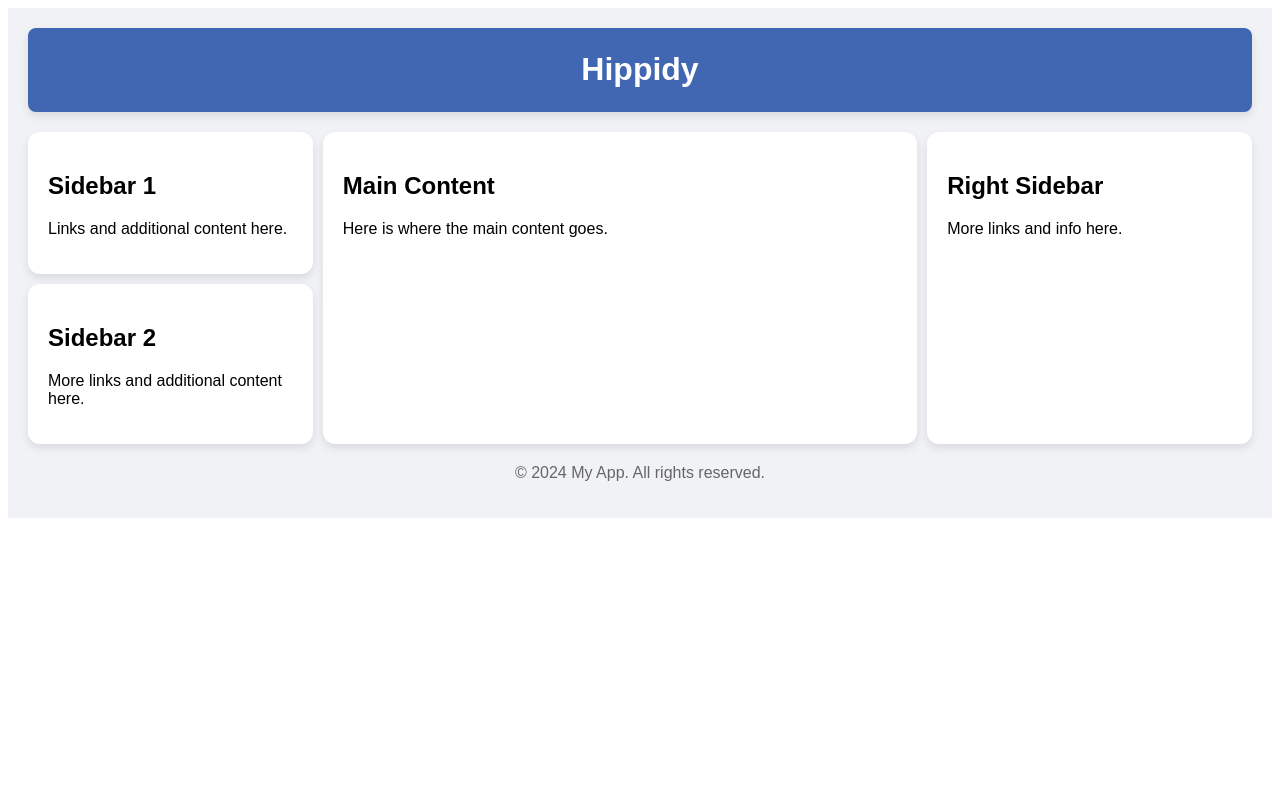
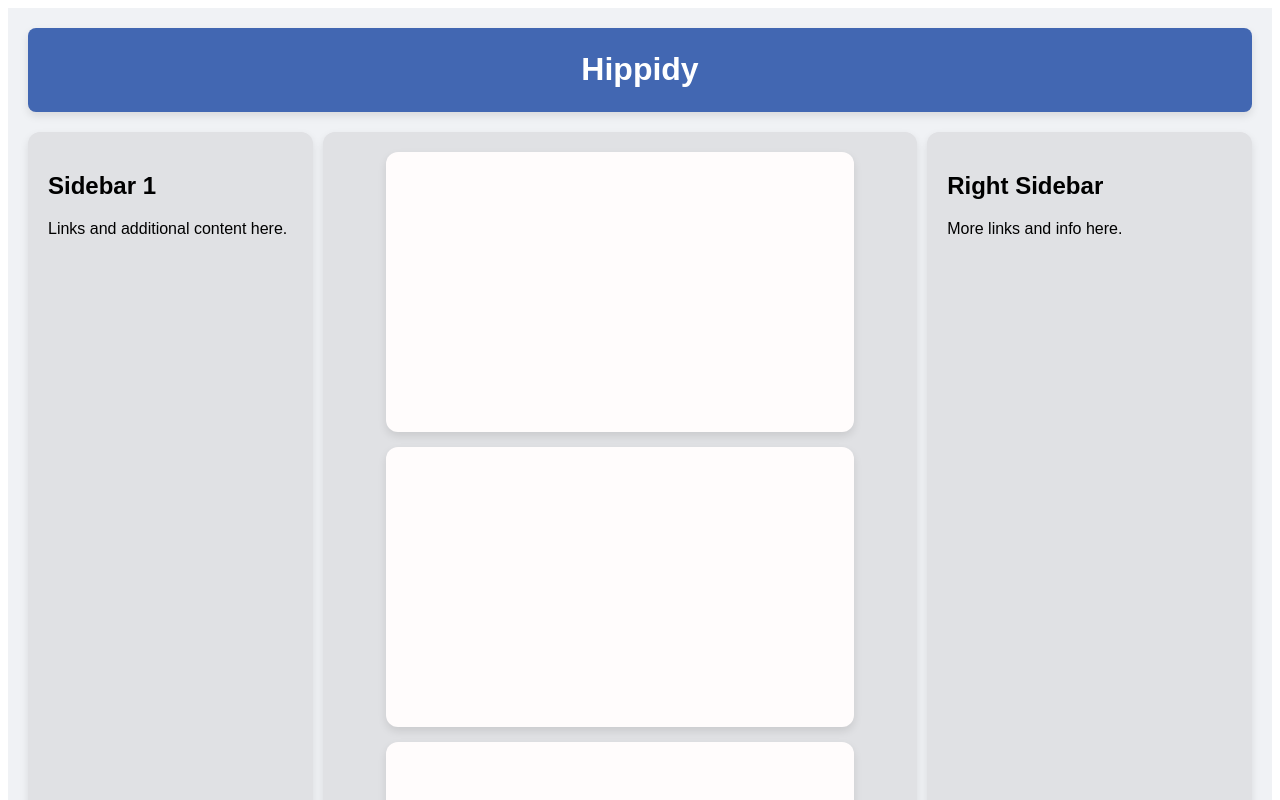
Before and after one commit to ilemberg/hippidy-v1, a React (Create React App) app: page / in a window 1280 px wide. Shown: the top 800 px of the page. Built offline with nearby package versions, Linux system fonts and the light colour scheme.

Commit message:
skeleton for hip

```diff
--- a/src/pages/home/Home.css
+++ b/src/pages/home/Home.css
@@ -1,4 +1,3 @@
-
 .home-container {
   font-family: Arial, sans-serif;
   background-color: #f0f2f5;
@@ -26,10 +25,11 @@
   flex-direction: column;
   gap: 10px;
   flex: 1 1 200px;
+  max-height: 1400px;
 }
 
 .sidebar, .right-sidebar, .main-content {
-  background-color: white;
+  background-color: #e0e1e4;
   padding: 20px;
   border-radius: 12px;
   box-shadow: 0 4px 8px rgba(0, 0, 0, 0.1);
@@ -60,3 +60,34 @@
   text-align: center;
   color: #666;
 }
+
+/* Feed.css */
+
+.hip-container {
+  display: flex;
+  flex-direction: column;
+  gap: 15px;
+  align-items: center;
+}
+
+.hip-container1 {
+  display: flex;
+  flex-direction: column;
+  gap: 10px;
+  align-items: center; /* Align the hips to the center */
+}
+/* Hip.css */
+
+.hip-card {
+  background-color: rgb(255, 252, 252);
+  padding: 40px;
+  border-radius: 12px;
+  box-shadow: 0 4px 8px rgba(0, 0, 0, 0.1);
+  min-height: 200px;
+  max-height: 200px;
+  max-width: 70%;
+  min-width: 70%;
+  display: flex;
+  align-items: center;
+  justify-content: center;
+}
--- a/src/pages/home/views/Feed.js
+++ b/src/pages/home/views/Feed.js
@@ -1,10 +1,14 @@
 import React from 'react';
+import Hip from './Hip';
 
 const Feed = () => {
   return (
     <div className="main-content">
-      <h2>Main Content</h2>
-      <p>Here is where the main content goes.</p>
+      <div className="hip-container">
+        {[...Array(10)].map((_, index) => (
+          <Hip key={index} />
+        ))}
+      </div>
     </div>
   );
 };
--- /dev/null
+++ b/src/pages/home/views/Hip.js
@@ -0,0 +1,12 @@
+import React from 'react';
+
+
+const Hip = () => {
+  return (
+    <div className="hip-card">
+
+    </div>
+  );
+};
+
+export default Hip;
```
